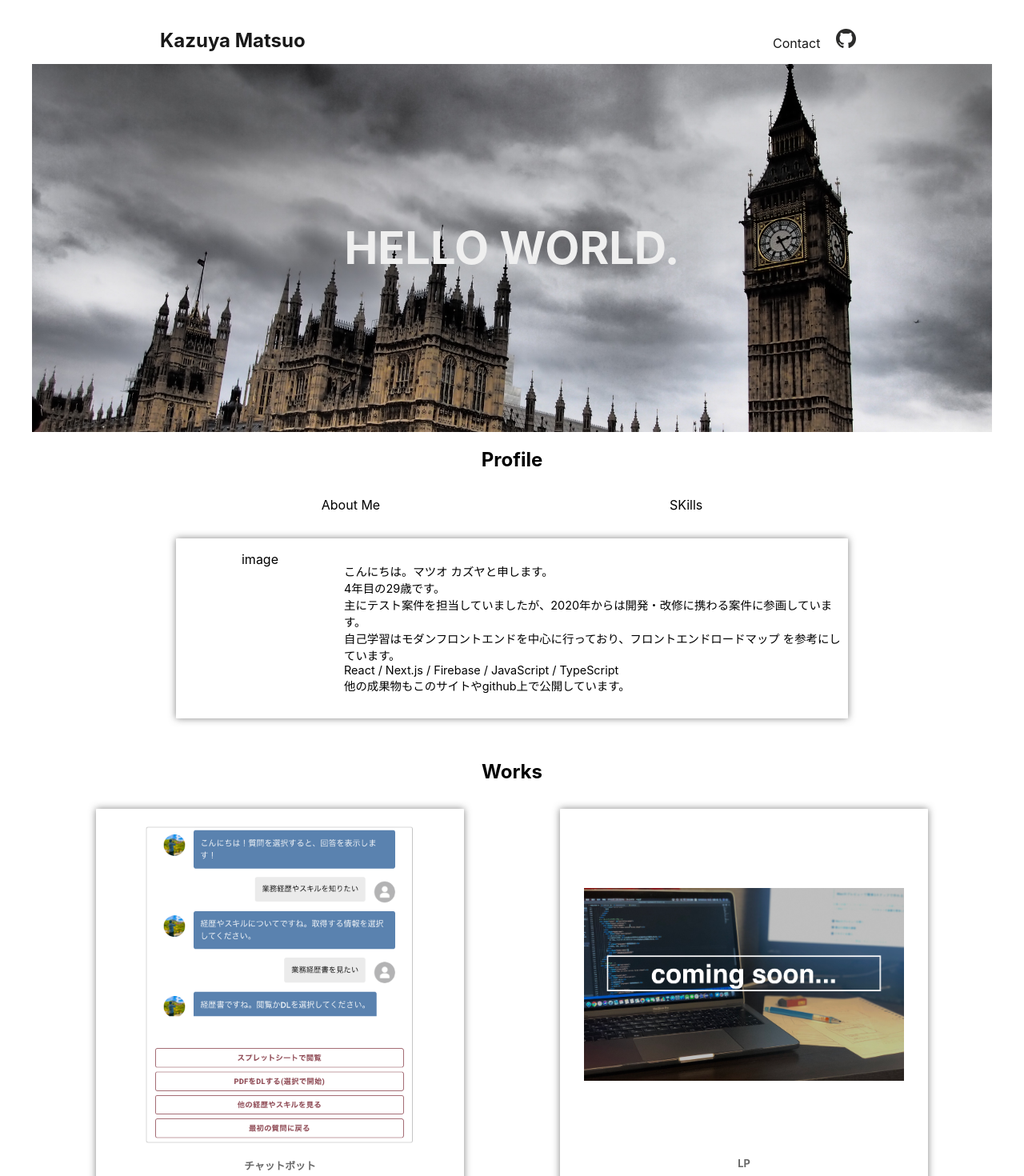
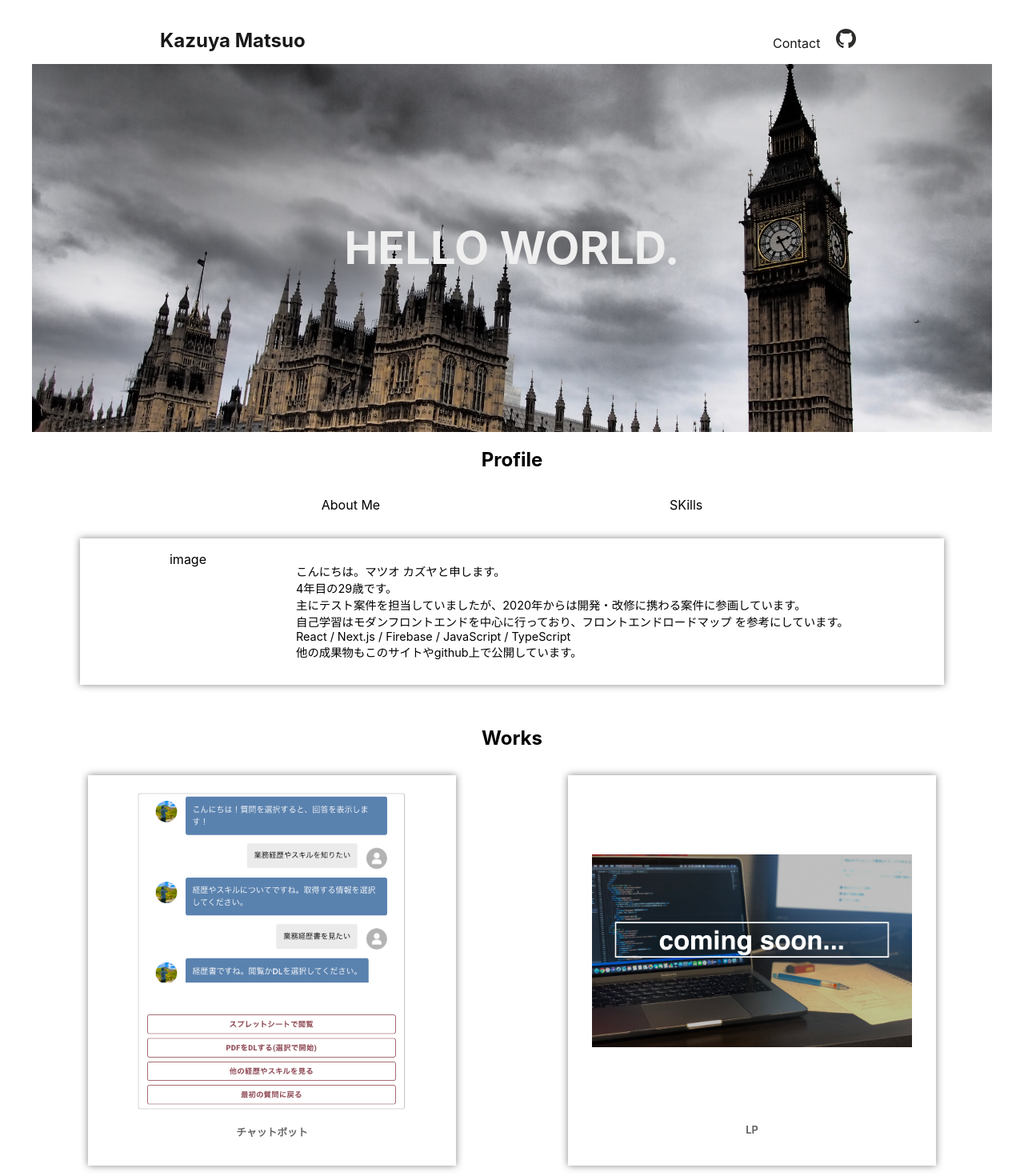
Before and after one commit to kazuya-m/my-pf, a Next.js app: page / in a window 1280 px wide. Shown: the top 1470 px of the page at 80% size. Built offline with nearby package versions, Linux system fonts and the light colour scheme.

Commit message:
midified styles

```diff
--- a/components/profile/index.module.css
+++ b/components/profile/index.module.css
@@ -17,10 +17,9 @@
 }
 
 .card__aboutme {
-  width: 80%;
+  width: 90%;
   background-color: #fff;
   border-radius: 1px;
-  width: 70%;
   box-shadow: 0 0 10px rgba(80, 80, 80, 0.7);
   padding: 1rem 0;
   display: flex;
--- a/components/top/index.module.css
+++ b/components/top/index.module.css
@@ -4,7 +4,7 @@
   background-color: #dcdcdc;
   background-image: url("/topwrap.jpg");
   background-size: cover;
-  background-position: 50% 50%;
+  background-position: 50% 0%;
   background-position: top;
   display: flex;
   justify-content: center;
--- a/components/works/index.module.css
+++ b/components/works/index.module.css
@@ -12,7 +12,7 @@
 .works__item {
   display: flex;
   justify-content: center;
-  width: 45%;
+  width: 50%;
 }
 .grid__lang {
   display: flex;
```
